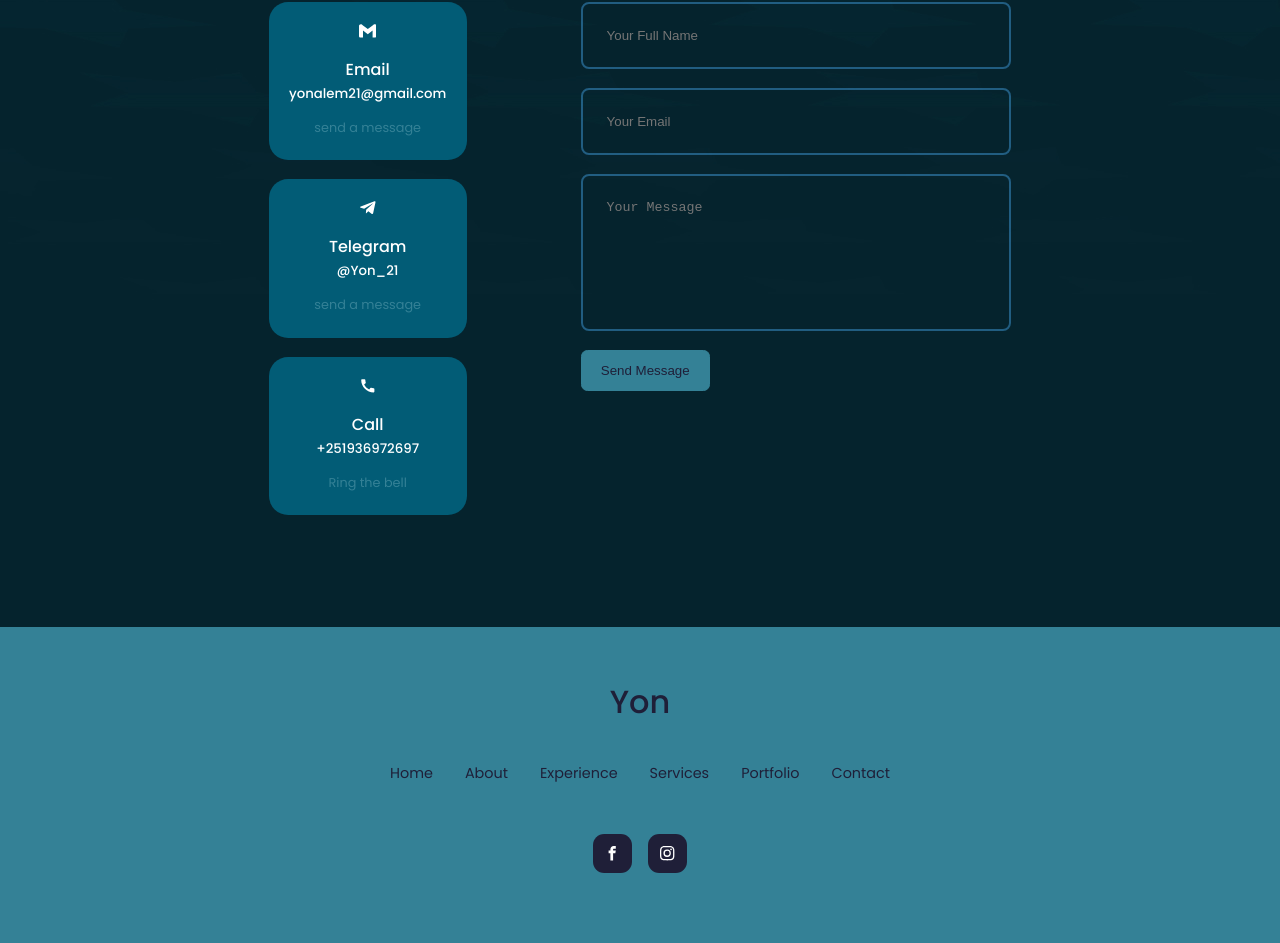
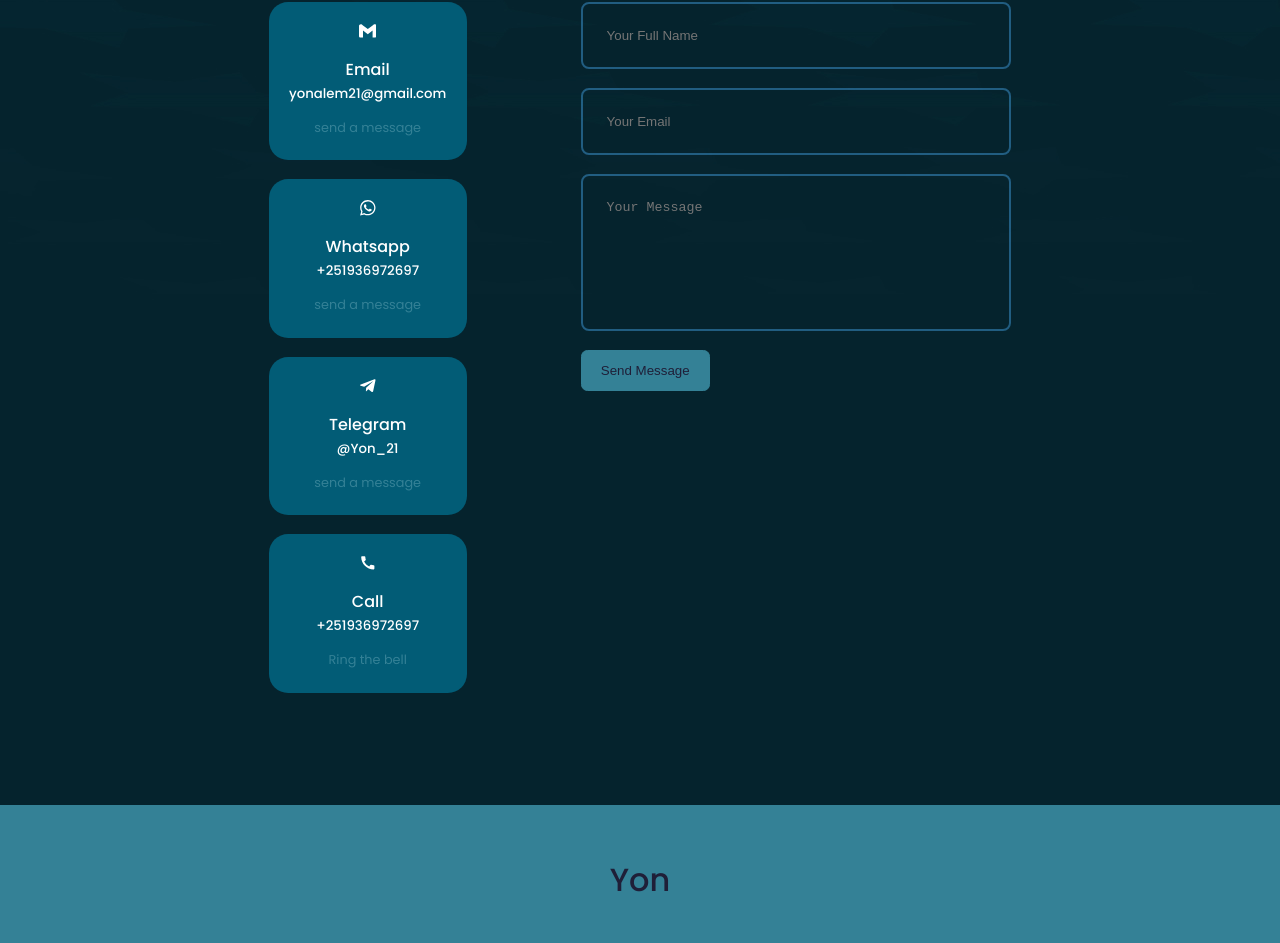
Before and after one commit to Yonas21/live-website-portfolio, a React (Create React App) app: page / in a window 1280 px wide. Shown: the part 4356-5299 px from the top of the page. Built offline with nearby package versions, Linux system fonts and the light colour scheme.

Commit message:
add whatsapp section on contact

```diff
--- a/src/components/contact/Contact.js
+++ b/src/components/contact/Contact.js
@@ -1,6 +1,6 @@
 import React, { useRef } from "react";
 import { SiGmail } from "react-icons/si";
-import { FaTelegramPlane } from "react-icons/fa";
+import { FaTelegramPlane, FaWhatsapp } from "react-icons/fa";
 import { MdCall } from "react-icons/md";
 import "./contact.css";
 import emailjs from "emailjs-com";
@@ -59,6 +59,14 @@ const Contact = () => {
           </article>
 
           <article className="contact__option">
+            <FaWhatsapp className="contact-icon" />
+            <h4>Whatsapp</h4>
+            <h5>{contact.whatsapp_number}</h5>
+            <a href={`${contact.whatsapp}`} target="_blank" rel="noreferrer">
+              send a message
+            </a>
+          </article>
+          <article className="contact__option">
             <FaTelegramPlane className="contact-icon" />
             <h4>Telegram</h4>
             <h5>{contact.tgusername}</h5>
@@ -66,6 +74,7 @@ const Contact = () => {
               send a message
             </a>
           </article>
+
 
           <article className="contact__option">
             <MdCall className="contact-icon" />
--- a/src/models/index.js
+++ b/src/models/index.js
@@ -75,6 +75,8 @@ export const contact = {
 	email: "yonalem21@gmail.com",
 	tgusername: "@Yon_21",
 	telegram: "https://t.me/Yon_21",
+	whatsapp_number:"+251936972697",
+	whatsapp: "https://wa.me/251936972697",
 	phone: "+251936972697",
 };
 
```
